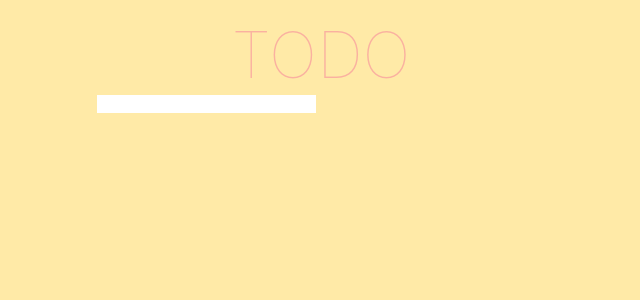
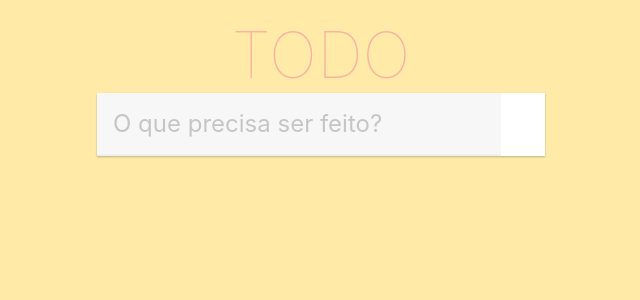
Before and after one commit to Flavio-Lima/TODO, a React (Create React App) app: page / in a window 1280 px wide. Shown: the top 300 px of the page, without its empty margins (319-959 px from the left). Built offline with nearby package versions, Linux system fonts and the light colour scheme.

Commit message:
cria entrada de tarefas

```diff
--- a/src/App.css
+++ b/src/App.css
@@ -0,0 +1,7 @@
+.new-todo{
+  background-color: rgba(0, 0, 0, 0.03);
+  box-shadow: inset 0 -2px 1px rgba(0, 0, 0, 0.03);
+  font-size: 1.5rem;
+  font-style: intalic;
+  padding: 16px 16px 18px 16px;
+}
--- a/src/App.js
+++ b/src/App.js
@@ -1,14 +1,55 @@
-import React from 'react';
+import React, {useState} from 'react';
 
 import './App.css';
 
-const App = () => (
-  <section id='app' className='container'>
-    <header></header>
-    <h1 className='title'>TODO</h1>
-    <input />
-  </section>
+const App = () => {
 
-);
+  const ESCAPE_KEY = 27;
+  const ENTER_KEY = 13;
 
+  const [value, setValue] = useState('')
+
+  const erase = () => {
+    setValue('')
+  }
+
+  const submit = () => {
+    console.log(value);
+    erase();
+  }
+
+  const onChange = (event) => {
+    setValue(event.target.value)
+  }
+
+  const onKeyDown = (event) => {
+    if(event.which === ENTER_KEY)
+    {
+      submit();
+    }
+    else if (event.which === ESCAPE_KEY)
+    {
+      erase();
+    }
+  }
+
+  return(
+    <section id='app' className='container'>
+      <header>
+        <h1 className='title'>TODO</h1>
+      </header>
+
+      <section className='main'>
+        <input
+        className='new-todo'
+        placeholder='O que precisa ser feito?'
+        value={value}
+        onChange={onChange}
+        onKeyDown={onKeyDown}
+        />
+      </section>
+    </section>
+
+  );
+}
 export default App;
--- a/src/index.css
+++ b/src/index.css
@@ -67,7 +67,8 @@ textarea{
 }
 
 .main{
-
+  background-color: #fff;
+  box-shadow: 0 1px 2px rgba(0, 0, 0, 0.25);
 }
 
 .title{
```
